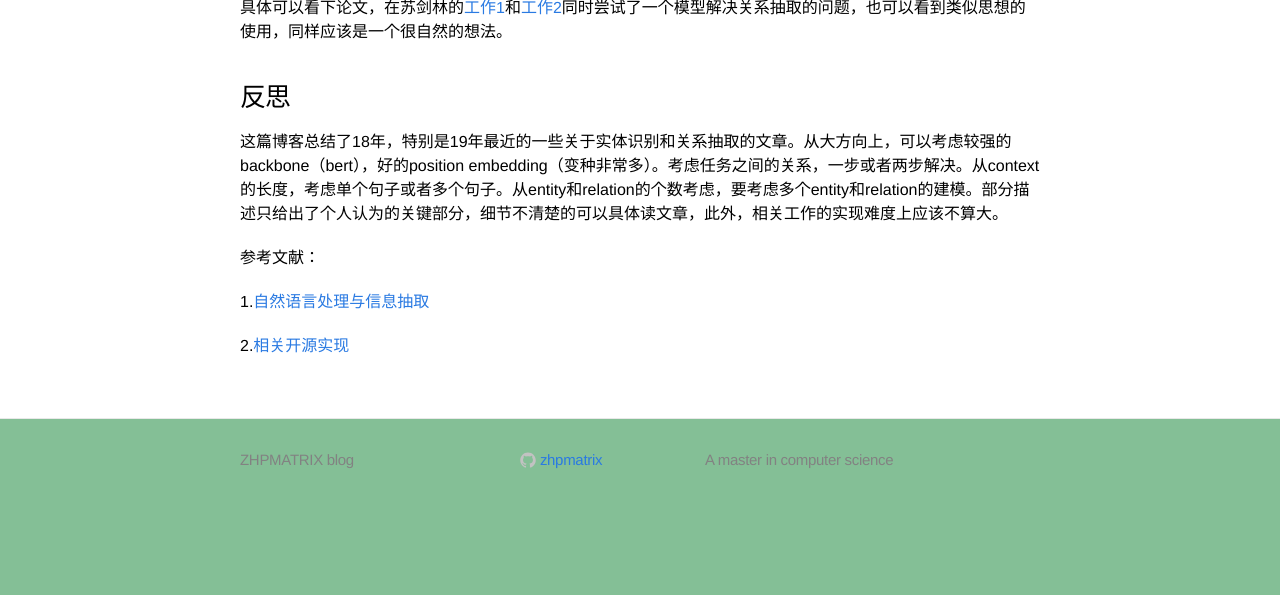
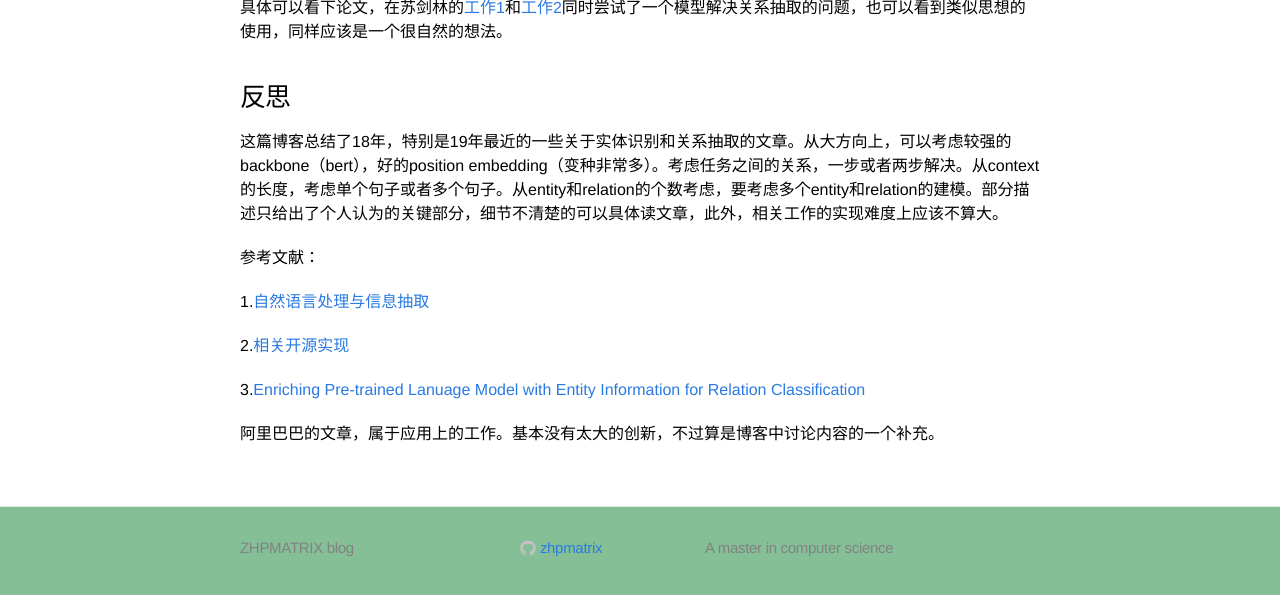
Before and after one commit to zhpmatrix/zhpmatrix.github.io, a Jekyll site: the page built from _posts/2019-06-30-neural-relation-extraction.md, in a window 1280 px wide and 900 px high, scrolled down 5116 px, cut to the strip 295-890 px from the top of the window. Built offline with Jekyll 4.4.1, drawn with Linux system fonts in a browser that asks for light colours; comment, search, counter and statistics services are not loaded; before the commit the page ends 5928 px from its top, so only the background shows below that.

Commit message:
add new ref

```diff
--- a/_posts/2019-06-30-neural-relation-extraction.md
+++ b/_posts/2019-06-30-neural-relation-extraction.md
@@ -159,3 +159,7 @@ mathjax: true
 1.[自然语言处理与信息抽取](https://mp.weixin.qq.com/s?__biz=MzIyODExNDgxOA==&mid=402669092&idx=1&sn=b91c2c413b74e27ecbbbd72109e064c4&chksm=75a276c942d5ffdf4f1f22fe4843ac4066d56df3388cdb4ccfdc32dd59e516d97b2fab06d7e8&mpshare=1&scene=23&srcid=0612H0vYaFGB77kJZOQ3PZ0K%23rd)
 
 2.[相关开源实现](https://github.com/yuanxiaosc/Multiple-Relations-Extraction-Only-Look-Once)
+
+3.[Enriching Pre-trained Lanuage Model with Entity Information for Relation Classification](https://arxiv.org/pdf/1905.08284.pdf)
+
+阿里巴巴的文章，属于应用上的工作。基本没有太大的创新，不过算是博客中讨论内容的一个补充。
```
